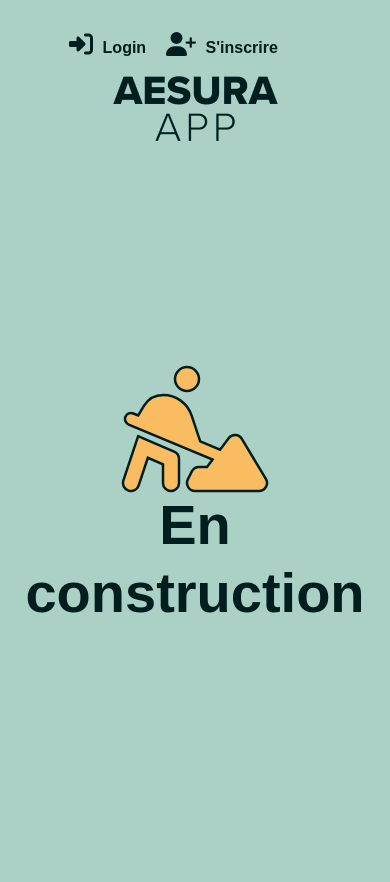
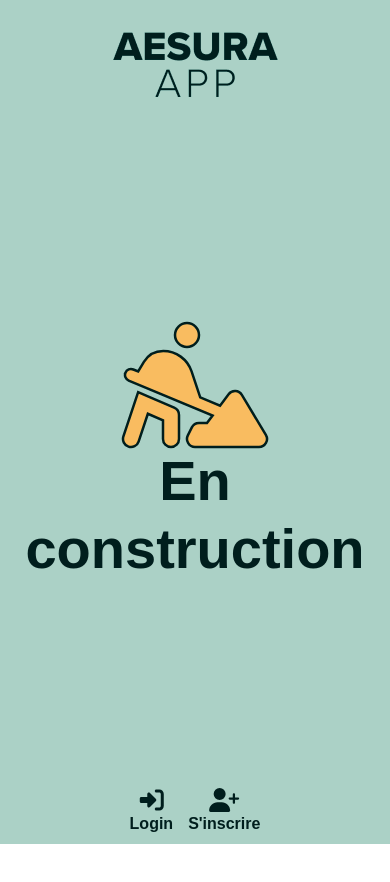
Before and after one commit to plumedev/aesura, a Vue app: page / in a window 390 px wide. Shown: the top 882 px of the page. After the commit the page ends 844 px from the top, so only its background shows below. Built offline with nearby package versions, Linux system fonts and the light colour scheme; no server answers; a web font is replaced by a local one; what vuefire would draw is missing.

Commit message:
feat(responsive): add mobile menu

```diff
--- a/package.json
+++ b/package.json
@@ -3,7 +3,7 @@
   "version": "0.0.0",
   "private": true,
   "scripts": {
-    "dev": "vite",
+    "dev": "vite --host",
     "build": "run-p type-check \"build-only {@}\" --",
     "preview": "vite preview",
     "build-only": "vite build",
--- a/src/App.vue
+++ b/src/App.vue
@@ -32,7 +32,7 @@ const handleSignOut = () => {
 
 <template>
   <header>
-    <nav class="d-flex justify-content-center">
+    <nav class="d-flex justify-content-center d-none d-md-flex d-lg-flex d-xl-flex">
       <div v-if="isLoggedIn" class="menu">
         <RouterLink to="/dashboard" class="router-link link-offset-2 fw-bolder">
           <font-awesome-icon :icon="['fas', 'table-columns']" />
@@ -65,6 +65,35 @@ const handleSignOut = () => {
   </header>
 
   <RouterView />
+
+  <nav class="navbar fixed-bottom w-100 d-sm-flex d-md-none d-lg-none d-xl-none">
+    <div class="container-fluid d-flex flex-row justify-content-center">
+      <div v-if="isLoggedIn" class="menu d-flex">
+        <RouterLink to="/dashboard" class="router-link link-offset-2 fw-bolder d-flex flex-column">
+          <font-awesome-icon :icon="['fas', 'table-columns']" />
+          Dashboard
+        </RouterLink>
+        <RouterLink to="/accounts" class="router-link link-offset-2 fw-bolder d-flex flex-column">
+          <font-awesome-icon :icon="['fas', 'building-columns']" />
+          Comptes
+        </RouterLink>
+      </div>
+      <div v-if="!isLoggedIn" class="menu d-flex">
+        <RouterLink to="/sign-in" v-if="!isLoggedIn" class="router-link link-offset-2 fw-bolder d-flex flex-column">
+          <font-awesome-icon :icon="['fas', 'right-to-bracket']" />
+          Login
+        </RouterLink>
+        <RouterLink to="/register" v-if="!isLoggedIn" class="router-link link-offset-2 fw-bolder d-flex flex-column">
+          <font-awesome-icon :icon="['fas', 'user-plus']" />
+          S'inscrire
+        </RouterLink>
+        <button @click="handleSignOut" v-if="isLoggedIn" class="router-link btn btn-link btn-xs link-offset-2 fw-bolder d-flex flex-column align-items-center">
+          <font-awesome-icon :icon="['fas', 'right-from-bracket']" />
+          Se déconnecter
+        </button>
+      </div>
+    </div>
+  </nav>
 </template>
 
 <style lang="scss"></style>
--- a/src/assets/main.scss
+++ b/src/assets/main.scss
@@ -224,6 +224,17 @@ $light-green: #abd1c6;
   }
 }
 
+.navbar {
+  .menu {
+  }
+  &.fixed-bottom {
+    background-color: $light-green;
+    .router-link, button {
+      font-size: 1rem;
+    }
+  }
+}
+
 /**
 * HomeView.vue
 */
@@ -241,6 +252,7 @@ $light-green: #abd1c6;
   height: 54px;
   margin-bottom: 1rem;
   max-width: 320px;
+  width: 100%;
   .content {
     display: flex;
     justify-content: space-between;
--- a/src/views/HomeView.vue
+++ b/src/views/HomeView.vue
@@ -120,7 +120,7 @@
 
     <div id="transactions-list" class="w-100" v-if="transactionsCollection.length > 0">
       <div class="row">
-        <div class="col-4">
+        <div class="col-12 col-md-4 d-flex flex-column align-items-center">
           <h2 class="text-center mb-3">Revenus</h2>
           <TransactionItem v-for="transaction in transactionsCollection.filter(t => t.isAnIncome)"
               :key="transaction.name"
@@ -129,7 +129,7 @@
               @delete-transaction="deleteTransaction(transaction.id)"
                 />
         </div>
-        <div class="col-4">
+        <div class="col-12 col-md-4 d-flex flex-column align-items-center">
           <h2 class="text-center mb-3">Dépenses</h2>
           <TransactionItem v-for="transaction in transactionsCollection.filter(t => !t.isAnIncome)"
               :key="transaction.name"
@@ -137,7 +137,7 @@
               @edit-transaction="editTransaction(transaction.id)"
               @delete-transaction="deleteTransaction(transaction.id)"/>
         </div>
-        <div class="col-4">
+        <div class="col-12 col-md-4">
           <div class="row">
             <div class="col-12 d-flex justify-content-center">
               <button type="button"
```
